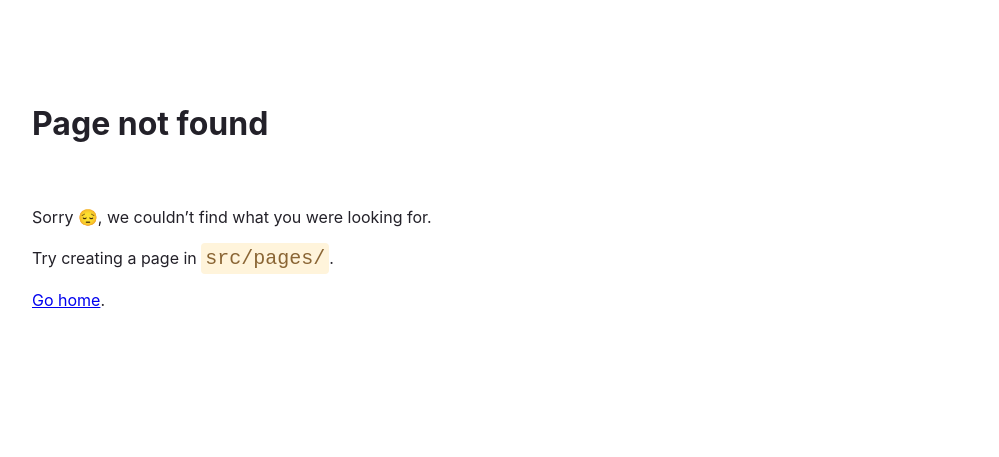
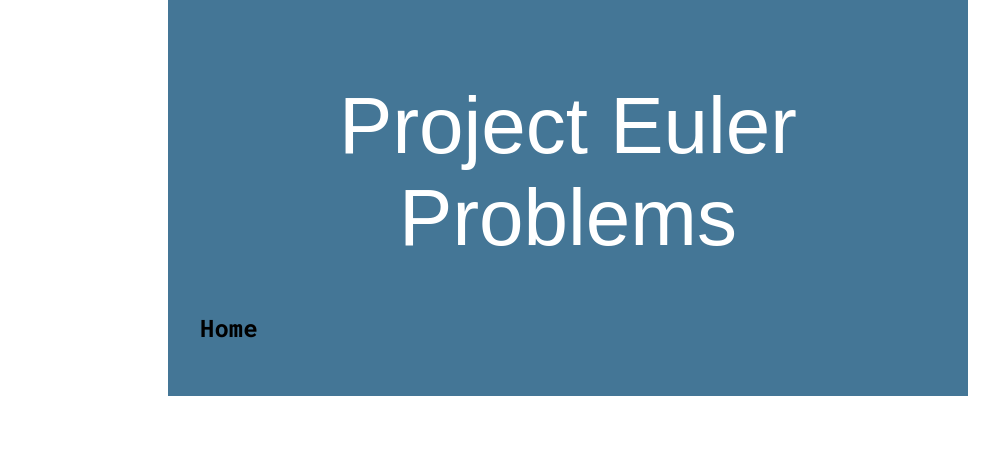
Before and after one commit to jpob5/project-euler-problems, a Gatsby site: page /home in a window 1280 px wide. Before the commit this address had no page. Shown: the whole page, without its empty margins (72-1071 px from the left). Built offline with nearby package versions, Linux system fonts and the light colour scheme; Gatsby itself is replaced by a stand-in of ours; a web font is replaced by a local one.

Commit message:
Added routing

```diff
--- /dev/null
+++ b/src/components/layout/index.js
@@ -0,0 +1,36 @@
+import * as React from "react";
+import { Link, useStaticQuery, graphql } from 'gatsby'
+
+const Layout = ({ pageTitle, children }) => {
+  const data = useStaticQuery(graphql`
+    query {
+      site {
+        siteMetadata {
+          title
+        }
+      }
+    }
+  `)
+
+  return (
+    <main>
+      <h1>
+        Project Euler Problems
+      </h1>
+      <div className="problem">
+        <h2>Todos</h2>
+        <ul>
+          <li>Make site prettier</li>
+          <li>Make problems interactve</li>
+          <li>Add menu</li>
+          <li>Make Problem component</li>
+          <li>Add hooks</li>
+          <li>Migrate to TypeScript</li>
+        </ul>
+      </div>
+      {children}
+    </main>
+  )
+}
+
+export default Layout
--- /dev/null
+++ b/src/pages/Home/home.scss
@@ -0,0 +1,60 @@
+@import url('https://fonts.googleapis.com/css2?family=Jersey+10&family=Roboto+Mono:ital,wght@0,100..700;1,100..700&display=swap');
+
+* {
+  box-sizing: border-box;
+}
+
+body {
+  background: #fff;
+  font-size: 16px;
+  margin: 0;
+
+  font-family: "Roboto Mono", sans-serif;
+  font-weight: 400;
+  font-style: normal;
+}
+
+main {
+  position: relative;
+  display: block;
+  margin: 0 auto;
+  max-width: 800px;
+  background: #447696;
+  padding: 2rem;
+
+  h1 {
+    display: block;
+    font-family: "Jersey 10", sans-serif;
+    font-weight: 400;
+    font-style: normal;
+    font-size: 5rem;
+    color: #fff;
+    text-align: center;
+    margin-top: 0;
+    padding-top: 3rem;
+    margin-bottom: 3rem;
+  }
+
+  h2 {
+    margin-top: 0;
+  }
+
+  p {
+    margin-top: 0;
+    &:last-child {
+      margin-bottom: 0;
+    }
+  }
+
+  .problem {
+    background: #fff;
+    padding: 1rem;
+    margin-bottom: 2rem;
+
+    .challenge {
+      padding: 1rem;
+      background: #eee;
+      margin-bottom: 2rem;
+    }
+  }
+}
--- /dev/null
+++ b/src/pages/home.js
@@ -0,0 +1,15 @@
+import * as React from "react";
+import './home.scss';
+
+const Home = () => {
+  return (
+    <main>
+      <h1>
+        Project Euler Problems
+      </h1>
+      <h2>Home</h2>
+    </main>
+  )
+}
+
+export default Home
--- a/src/pages/index.js
+++ b/src/pages/index.js
@@ -1,4 +1,6 @@
 import * as React from "react";
+import Layout from "../components/layout";
+import { Link } from 'gatsby'
 import MultiplesOf3Or5 from "../components/problems/001-multiples-of-3-or-5/001";
 import EvenFibonacciNumbers from "../components/problems/002-even-fibonacci-numbers/002";
 import LargestPrimeFactor from "../components/problems/003-largest-prime-factor/003";
@@ -7,34 +9,12 @@ import './home.scss';
 
 const IndexPage = () => {
   return (
-    <main>
-      <h1>
-        Project Euler Problems
-      </h1>
-      <div className="problem">
-        <h2>Todos</h2>
-        <ul>
-          <li>Make site prettier</li>
-          <li>Make problems interactve</li>
-          <li>Add menu</li>
-          <li>Make Problem component</li>
-          <li>Add hooks</li>
-          <li>Migrate to TypeScript</li>
-        </ul>
-      </div>
-      <div className="problem">
-        <LargestPalindromeProduct />
-      </div>
-      <div className="problem">
-        <LargestPrimeFactor />
-      </div>
-      <div className="problem">
-        <EvenFibonacciNumbers />
-      </div>
-      <div className="problem">
-        <MultiplesOf3Or5 />
-      </div>
-    </main>
+    <Layout>
+      <h2>Welcome</h2>
+      <Link to="/problems">
+        Problems
+      </Link>
+    </Layout>
   )
 }
 
```
Also changed, not shown: src/pages/Home/index.js (added, +15 -0 lines), src/pages/problems/index.js (added, +29 -0 lines), src/components/layout/layout.scss (added).
